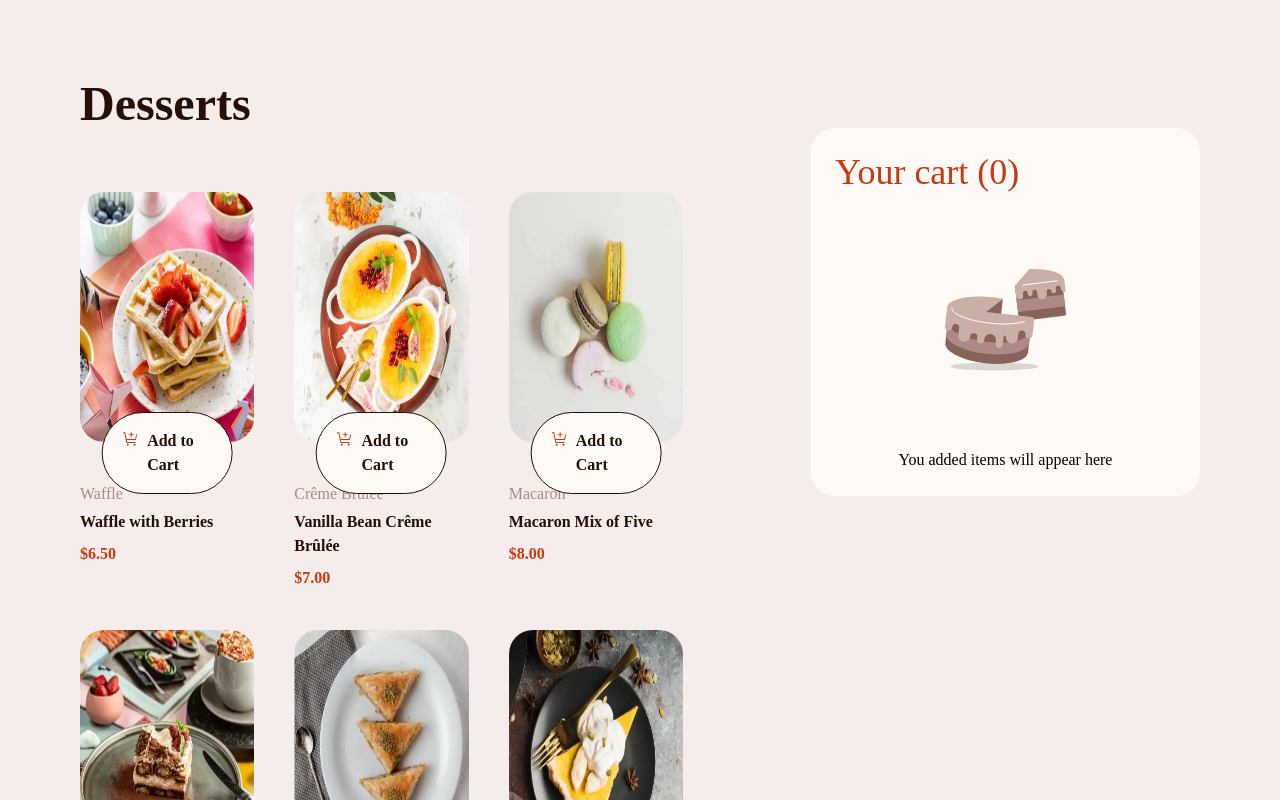
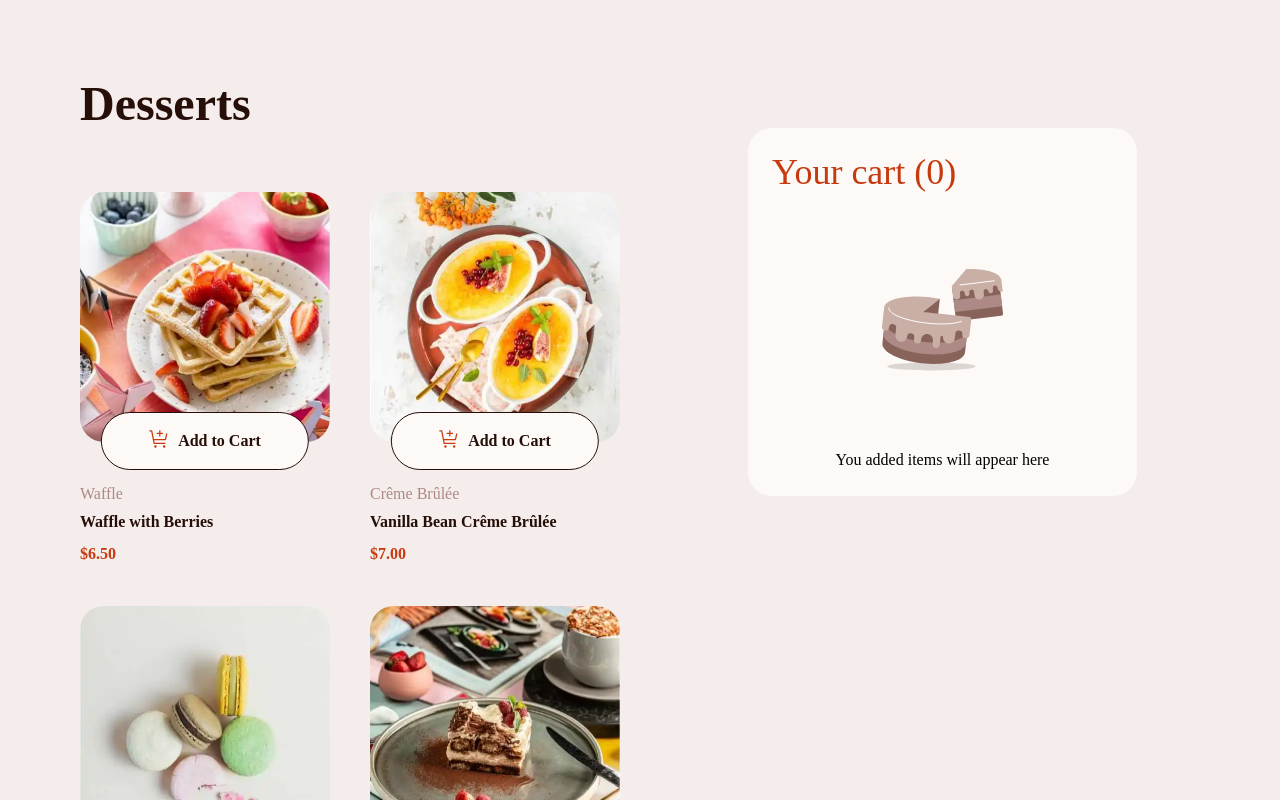
Before and after one commit to CalcagnoLoic/sweet-to-go, a React (Vite) app: page / in a window 1280 px wide. Shown: the top 800 px of the page. Built offline with nearby package versions, Linux system fonts and the light colour scheme; a web font is replaced by a local one.

Commit message:
try to fix card responsive UI

```diff
--- a/public/assets/style/tailwind.css
+++ b/public/assets/style/tailwind.css
@@ -16,7 +16,7 @@
 
 @layer components {
   .add_cart {
-    @apply absolute left-1/2 top-[270px] w-3/4 -translate-x-1/2 rounded-full border-[1px] px-5 py-4 lg:top-[220px];
+    @apply absolute left-1/2 top-[270px] w-5/6 -translate-x-1/2 rounded-full border-[1px] px-5 py-4 lg:top-[220px];
   }
 
   .quantity {
--- a/src/common/components/Image/index.tsx
+++ b/src/common/components/Image/index.tsx
@@ -5,7 +5,7 @@ const Component = ({ isThumbnail, src, content, css, action }: ImageProps) => (
     src={src}
     alt={content}
     title={content}
-    className={` ${isThumbnail ? "h-[75px] w-[75px]" : "h-[300px] w-[300px] lg:h-[250px] lg:w-[250px]"} ${css} cursor-pointer rounded-3xl`}
+    className={` ${isThumbnail ? "h-[75px] w-[75px]" : "h-[300px] w-[300px] xl:h-[250px] xl:w-[250px]"} ${css} cursor-pointer rounded-3xl`}
     onClick={action}
   />
 );
--- a/src/common/layouts/GridLayout/index.tsx
+++ b/src/common/layouts/GridLayout/index.tsx
@@ -1,7 +1,7 @@
 import { LayoutProps } from "../../definition";
 
 const Layout = ({ children }: LayoutProps) => (
-  <div className="mt-12 grid grid-cols-1 gap-10 md:grid-cols-2 lg:mt-16 lg:grid-cols-3">
+  <div className="mt-12 grid grid-cols-1 gap-10 md:grid-cols-2 lg:mt-16 2xl:grid-cols-3">
     {children}
   </div>
 );
--- a/src/common/pages/Homepage/index.tsx
+++ b/src/common/pages/Homepage/index.tsx
@@ -15,7 +15,7 @@ const Page = () => {
         css="text-5xl font-bold text-graphite"
       />
 
-      <div className="flex flex-col gap-20 lg:gap-32 lg:flex-row">
+      <div className="flex flex-col gap-20 xl:gap-32 lg:flex-row">
         <GridLayout>
           {dessertsList.map((dessert: Dessert) => (
             <Card dessertProps={dessert} />
```
